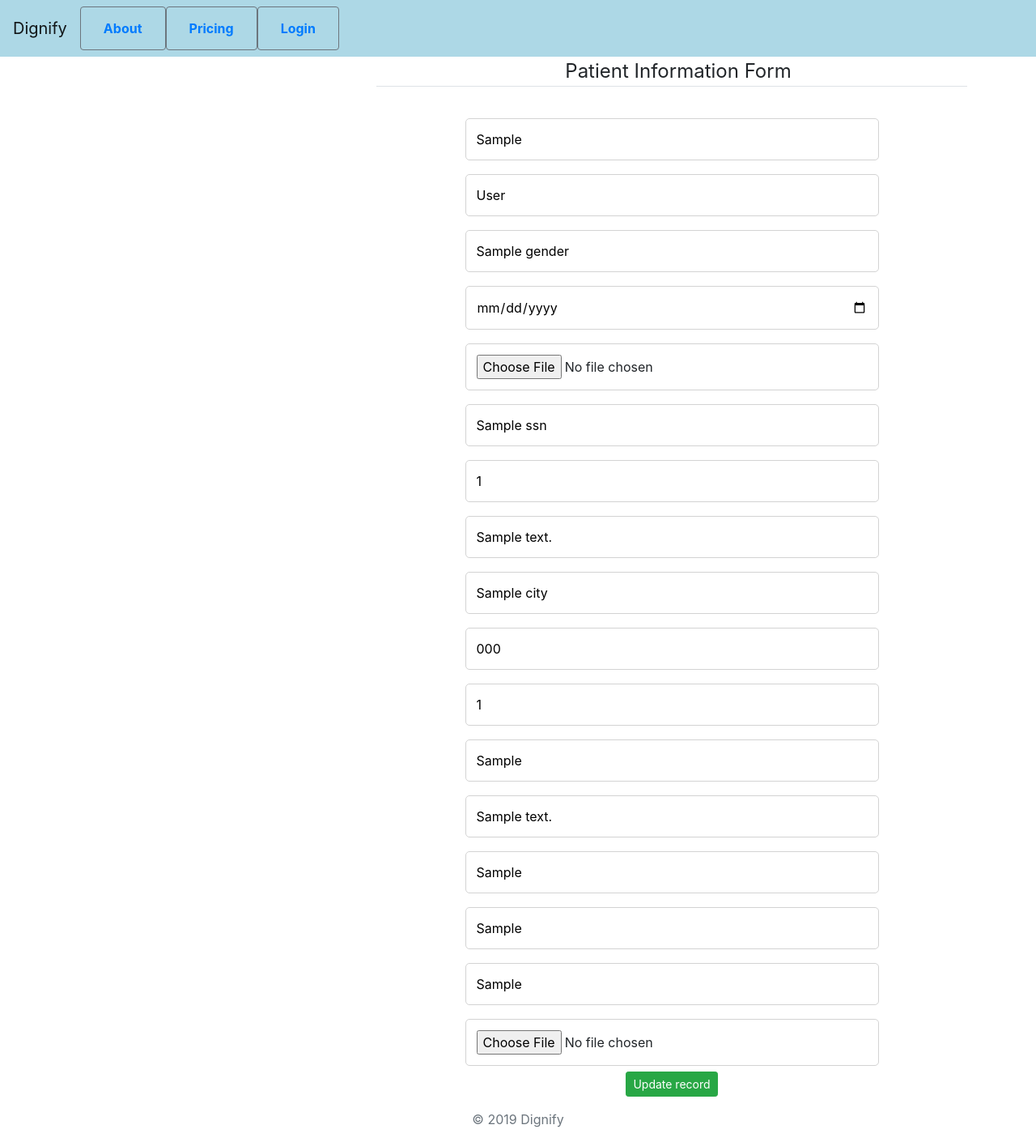
After one commit to Abimzy/Dignify, a Python web app: template templates/edit_patient_data.html in a window 1280 px wide. The commit adds this page. Shown: the whole page at 81% size. Run offline with Jinja, Linux system fonts and the light colour scheme; the template is opened without the code that fills it: most values are stand-ins (such as "Sample title", 1, 10 or a date in 2020); form fields are guessed from the names that the template uses; some libraries are stand-ins or nearby versions.

Commit message:
Clean up workspace

```diff
--- a/app.py
+++ b/app.py
@@ -80,6 +80,7 @@ def profile():
             avatar=form.avatar.data.strip()
             )
 
+    # Add bio section here! use ckeditor plugin
         flash("Your profile has been updated", "alert alert-success")
         return redirect ('charts')
     return render_template('profile.html', title="Profile", form=form)
--- /dev/null
+++ b/templates/edit_patient_data.html
@@ -0,0 +1,77 @@
+{% extends "layout.html" %}
+
+
+{% block content %}
+<div class="container">
+    <div class="row">
+        <div class="col-4">
+
+        </div>
+        <div class="col-8">
+            <form method="POST DELETE" action="" class="form">
+                <legend class="border-bottom mb-4 pl-3">Patient Information Form</legend>
+                {{ form.hidden_tag() }}
+                {{ form.first_name (value=chart.first_name) }}
+                {{ form.last_name (value=chart.last_name) }}
+                {{ form.gender (value=chart.gender) }}
+                {{ form.date_of_birth (value=chart.date_of_birth) }}
+                {{ form.picture_upload (value=chart.picture_upload) }}
+                {{ form.ssn (value=chart.ssn) }}
+                {{ form.health_insurance_id (value=chart.health_insurance_id) }}
+                {{ form.address (value=chart.address) }}
+                {{ form.city (value=chart.city) }}
+                {{ form.zip_code (value=chart.zip_code) }}
+                {{ form.phone_number (value=chart.phone_number) }}
+                {{ form.medical_history (value=chart.medical_history) }}
+                {{ form.visit_notes (value=chart.visit_notes) }}
+                {{ form.dental_record (value=chart.dental_record) }}
+                {{ form.current_medication (value=chart.current_medication) }}
+                {{ form.inactive_medication (value=chart.inactive_medication) }}
+                {{ form.file_upload (value=chart.file_upload) }}
+
+                <div class="container">
+                    <div class="row">
+                        <div class="col-12">
+                            <button type="submit" class="btn btn-success btn-sm pullright" id="submit">Update record</button>
+                        </div>
+                    </div>
+                    <div class="row">
+                        <div class="col-12">
+                        </div>
+                    </div>
+                </div>
+            </form>
+        </div>
+    </div>
+</div>
+
+
+
+
+
+<style>
+    form.form {
+        text-align: center;
+    }
+
+    form input {
+        border: lightgrey 1px solid;
+        border-radius: 5px;
+        margin: 2px;
+        margin-top: 15px;
+        padding: 13px;
+        width: 70%;
+    }
+
+    #submit {
+        margin-top: 5px;
+    }
+
+    aside {
+        border: lightgrey 1px solid;
+        height: 150vh;
+        margin-top: 35px;
+    }
+</style>
+
+{% endblock content %}
--- a/templates/home.html
+++ b/templates/home.html
@@ -25,7 +25,7 @@
             <div class="row">
                 <div class="col-sm">
                     <a href="#" style="text-decoration: none;">
-                        <button type="button" class="btn btn-success btn-lg btn-block">Schedule a free demo</button>
+                      <button type="button" class="btn btn-success btn-lg btn-block">Schedule a free demo</button>
                     </a>
                 </div>
                 <div class="col-sm">
```
Also changed, not shown: templates/patient_form.html (renamed from templates/patient_data.html, +21 -4 lines), diggy.db, templates/thankyou.html (added).
